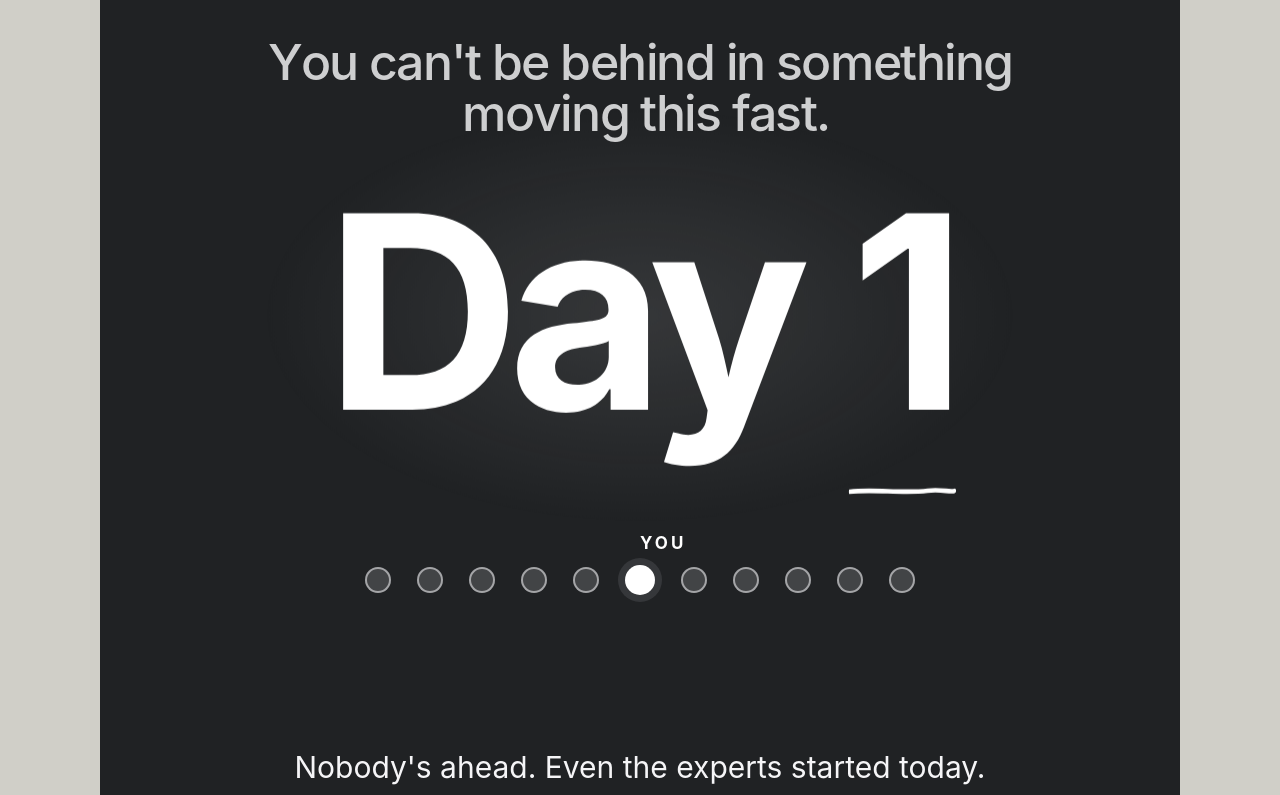
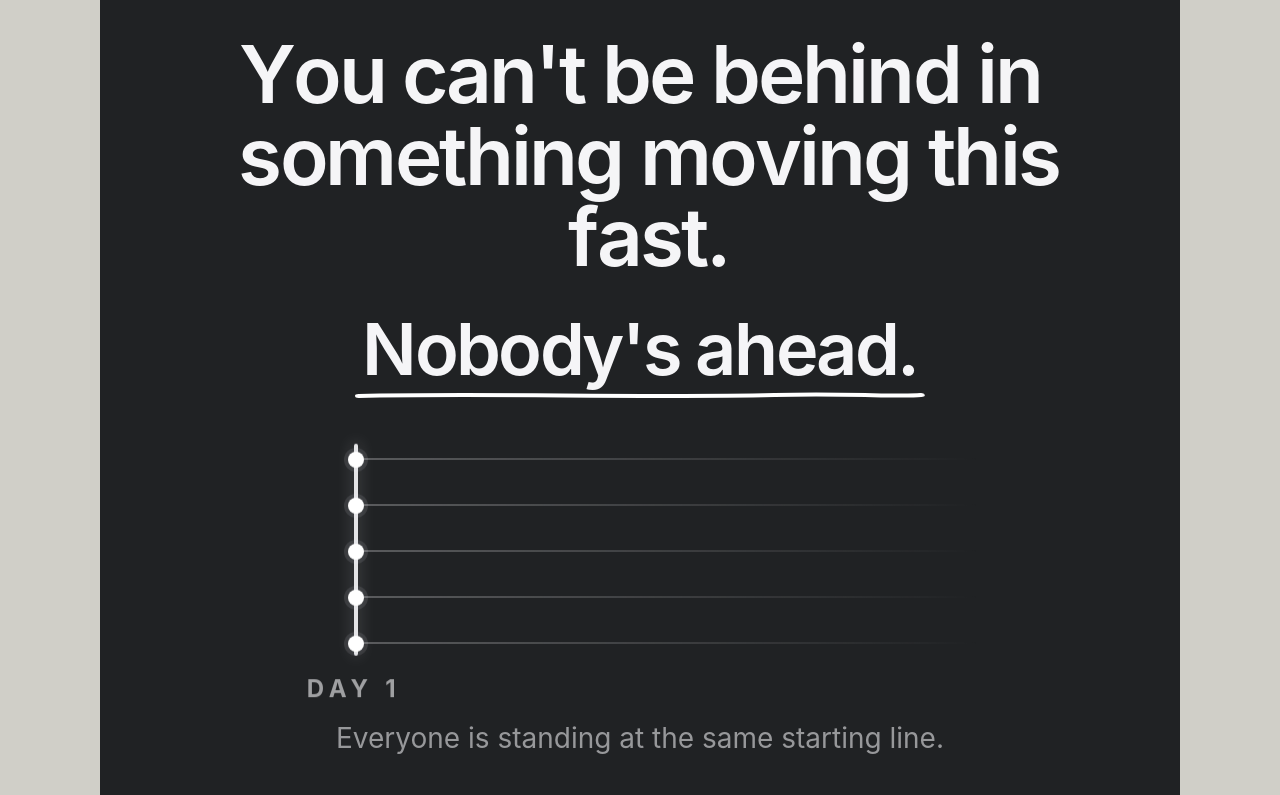
Before and after one commit to eliaszzsenh/anyone-can-carousel, a React (Vite) app: page / in a window 1280 px wide. Shown: the part 3725-4520 px from the top of the page. Built offline with nearby package versions, Linux system fonts and the light colour scheme.

Commit message:
revert: Slide 4 back to aligned starting-grid

```diff
--- a/src/carousel/Slide4.tsx
+++ b/src/carousel/Slide4.tsx
@@ -1,36 +1,32 @@
-import { motion } from "framer-motion";
-import {
-  Slide,
-  Eyebrow,
-  head,
-  sub,
-  ui,
-  INK_D,
-  U,
-  Letters,
-  useStill,
-} from "./kit";
+import { Slide, Eyebrow, head, sub, ui, INK_D, U, Letters } from "./kit";
 
-/* ANIMATION (play-then-freeze — the REFRAME, one giant number):
-   1. Eyebrow + the thesis line roll in (Letters).
-   2. THE HERO — a huge "Day 1" arrives (scale + focus-pull blur), its pencil
-      underline draws in. It's the whole field's number.
-   3. A single row of avatars settles in under it — everyone, you among them, all on
-      the same day. Caption lands last.
-   FROZEN (useStill): "Day 1" + underline + the row, settled. */
-
-const FIELD = [0, 1, 2, 3, 4, 5, 6, 7, 8, 9, 10];
-const YOU = 5;
+/* ANIMATION (play-then-freeze — the calm REFRAME breath; restraint over flash):
+   1. Eyebrow + headline block rise in (cc-rise). "moving this fast." is white.
+   2. "Nobody's ahead." rises a beat later; its WHITE pencil <U> draws in after it lands.
+   3. THE VISUAL — a starting GRID: the bold START line draws top→bottom (~0.95s); the
+      5 lanes (the open road AHEAD) draw out left→right, staggered; then a runner pops in
+      on each lane, ALL on the start line (nobody is ahead); "DAY 1" marks the line.
+   4. Bottom body line fades in last. Freeze.
+   Frozen base = full lines + dots present (the .carcar-play scoping keeps stills static).
+   Elements: headline, underline (draw), start line (draw), 5 lanes (draw), 5 runners
+   (pop), Day 1 (fade-up), body. */
 
 export default function Slide4() {
-  const still = useStill();
   return (
     <Slide n={4} tone="dark">
-      {/* thesis */}
+      <style>{`
+        .carcar-play .s4-start{transform-origin:top center;animation:s4StartDraw .55s var(--eo) .95s both;}
+        @keyframes s4StartDraw{from{transform:scaleY(0);}to{transform:scaleY(1);}}
+        .carcar-play .s4-lane{transform-origin:left center;animation:s4LaneDraw .62s var(--eo) var(--d,1s) both;}
+        @keyframes s4LaneDraw{from{transform:scaleX(0);opacity:0;}to{transform:scaleX(1);opacity:1;}}
+        .carcar-play .s4-label{animation:s4LabelUp .6s var(--eo) var(--d,0s) both;}
+        @keyframes s4LabelUp{from{opacity:0;transform:translate(-50%,8px);}to{opacity:1;transform:translate(-50%,0);}}
+      `}</style>
+
       <div
         style={{
           position: "absolute",
-          top: 132,
+          top: 128,
           left: 0,
           right: 0,
           textAlign: "center",
@@ -39,139 +35,129 @@ export default function Slide4() {
         <div className="cc-fade">
           <Eyebrow text="The reframe" dark />
         </div>
-        <h1
+        <h1 style={{ ...head(80, true), padding: "0 96px" }}>
+          <Letters start={0.12} step={0.018}>
+            You can't be behind in something{" "}
+            <span style={{ color: INK_D }}>moving this fast.</span>
+          </Letters>
+        </h1>
+        <div
           style={{
-            ...head(50, true),
-            fontWeight: 500,
-            color: "rgba(245,245,247,0.82)",
-            padding: "0 150px",
+            ...head(72, true),
+            marginTop: 34,
+            ["--pencil-delay" as string]: "1.15s",
           }}
         >
-          <Letters start={0.12} step={0.018}>
-            You can't be behind in something moving this fast.
+          <Letters start={0.6} step={0.03}>
+            <U color="#fff" thickness={8}>
+              Nobody's ahead.
+            </U>
           </Letters>
-        </h1>
+        </div>
       </div>
 
-      {/* the hero number */}
+      {/* the starting GRID — everyone lined up at the same start; the lanes (the
+          road ahead) stretch out empty, so nobody is ahead. */}
       <div
         className="cc-float"
         style={
           {
             position: "absolute",
-            top: 372,
-            left: 0,
-            right: 0,
-            textAlign: "center",
-            ["--fdelay" as string]: "3s",
-            ["--fdur" as string]: "6s",
-            ["--pencil-delay" as string]: "2.4s",
+            top: 612,
+            left: "50%",
+            marginLeft: -360,
+            width: 720,
+            height: 250,
+            "--fdelay": "2.6s",
+            "--fdur": "5.5s",
           } as React.CSSProperties
         }
       >
-        {/* soft glow behind the number */}
-        <motion.div
-          initial={still ? false : { opacity: 0 }}
-          animate={{ opacity: 1 }}
-          transition={{ delay: 1.5, duration: 1 }}
+        {/* lanes — the open road ahead, fading into the distance (empty) */}
+        {[0, 1, 2, 3, 4].map((i) => (
+          <div
+            key={"lane" + i}
+            className="s4-lane"
+            style={
+              {
+                position: "absolute",
+                left: 74,
+                top: 22 + i * 46,
+                width: 626,
+                height: 2,
+                background:
+                  "linear-gradient(to right, rgba(245,245,247,0.28), rgba(245,245,247,0))",
+                transformOrigin: "left center",
+                "--d": `${1.05 + i * 0.08}s`,
+              } as React.CSSProperties
+            }
+          />
+        ))}
+
+        {/* the START line — bold; everyone is AT it */}
+        <div
+          className="s4-start"
           style={{
             position: "absolute",
-            left: "50%",
-            top: "52%",
-            width: 760,
-            height: 420,
-            transform: "translate(-50%,-50%)",
-            background:
-              "radial-gradient(closest-side, rgba(245,245,247,0.10), rgba(245,245,247,0))",
-            pointerEvents: "none",
+            left: 74,
+            top: 8,
+            width: 4,
+            height: 212,
+            background: "rgba(245,245,247,0.92)",
+            borderRadius: 2,
+            boxShadow: "0 0 16px 2px rgba(245,245,247,0.18)",
           }}
         />
-        <motion.div
-          initial={still ? false : { opacity: 0, scale: 0.74, filter: "blur(16px)" }}
-          animate={{ opacity: 1, scale: 1, filter: "blur(0px)" }}
-          transition={{ delay: 1.5, duration: 0.85, ease: [0.16, 1, 0.3, 1] }}
-          style={{ display: "inline-block" }}
+
+        {/* runners — one per lane, ALL on the start line (nobody ahead) */}
+        {[0, 1, 2, 3, 4].map((i) => (
+          <div
+            key={"run" + i}
+            className="cc-pop"
+            style={
+              {
+                position: "absolute",
+                left: 68,
+                top: 16 + i * 46,
+                width: 16,
+                height: 16,
+                borderRadius: 999,
+                background: "#fff",
+                boxShadow: "0 0 0 4px rgba(245,245,247,0.10)",
+                "--d": `${1.5 + i * 0.09}s`,
+              } as React.CSSProperties
+            }
+          />
+        ))}
+
+        {/* DAY 1 — marks the start line */}
+        <div
+          className="s4-label"
+          style={
+            {
+              position: "absolute",
+              left: 74,
+              top: 238,
+              transform: "translateX(-50%)",
+              fontFamily: ui,
+              fontSize: 24,
+              fontWeight: 700,
+              letterSpacing: "0.24em",
+              textTransform: "uppercase",
+              color: "rgba(245,245,247,0.6)",
+              whiteSpace: "nowrap",
+              "--d": "2.05s",
+            } as React.CSSProperties
+          }
         >
-          <span
-            style={{
-              fontFamily: ui,
-              fontSize: 270,
-              fontWeight: 700,
-              letterSpacing: "-0.045em",
-              lineHeight: 0.9,
-              color: "#fff",
-            }}
-          >
-            Day <U color="#fff" thickness={14}>1</U>
-          </span>
-        </motion.div>
+          Day 1
+        </div>
       </div>
 
-      {/* the field — everyone, on the same day; one is you */}
       <div
         style={{
           position: "absolute",
-          top: 736,
-          left: 0,
-          right: 0,
-          display: "flex",
-          justifyContent: "center",
-          alignItems: "center",
-          gap: 26,
-        }}
-      >
-        {FIELD.map((i) => {
-          const you = i === YOU;
-          return (
-            <div key={i} style={{ position: "relative" }}>
-              {you && (
-                <motion.div
-                  initial={still ? false : { opacity: 0, y: 6 }}
-                  animate={{ opacity: 1, y: 0 }}
-                  transition={{ delay: 3.1, duration: 0.5 }}
-                  style={{
-                    position: "absolute",
-                    left: "50%",
-                    bottom: "calc(100% + 12px)",
-                    transform: "translateX(-50%)",
-                    fontFamily: ui,
-                    fontSize: 17,
-                    fontWeight: 700,
-                    letterSpacing: "0.18em",
-                    textTransform: "uppercase",
-                    color: "#fff",
-                  }}
-                >
-                  you
-                </motion.div>
-              )}
-              <motion.div
-                initial={still ? false : { opacity: 0, scale: 0.3 }}
-                animate={{ opacity: 1, scale: 1 }}
-                transition={{
-                  delay: 2.5 + i * 0.05,
-                  duration: 0.45,
-                  ease: [0.34, 1.4, 0.64, 1],
-                }}
-                style={{
-                  width: you ? 30 : 22,
-                  height: you ? 30 : 22,
-                  borderRadius: 999,
-                  background: you ? "#fff" : "rgba(245,245,247,0.16)",
-                  border: you ? "none" : "2px solid rgba(245,245,247,0.55)",
-                  boxShadow: you ? "0 0 0 7px rgba(245,245,247,0.10)" : "none",
-                }}
-              />
-            </div>
-          );
-        })}
-      </div>
-
-      {/* caption */}
-      <div
-        style={{
-          position: "absolute",
-          bottom: 120,
+          bottom: 150,
           left: 0,
           right: 0,
           textAlign: "center",
@@ -179,15 +165,13 @@ export default function Slide4() {
       >
         <p
           className="cc-fade"
-          style={
-            {
-              ...sub(30, true),
-              color: INK_D,
-              ["--d" as string]: "3.2s",
-            } as React.CSSProperties
-          }
+          style={{
+            ...sub(28, true),
+            padding: "0 160px",
+            ["--d" as string]: "2.25s",
+          }}
         >
-          Nobody's ahead. Even the experts started today.
+          Everyone is standing at the same starting line.
         </p>
       </div>
     </Slide>
```
